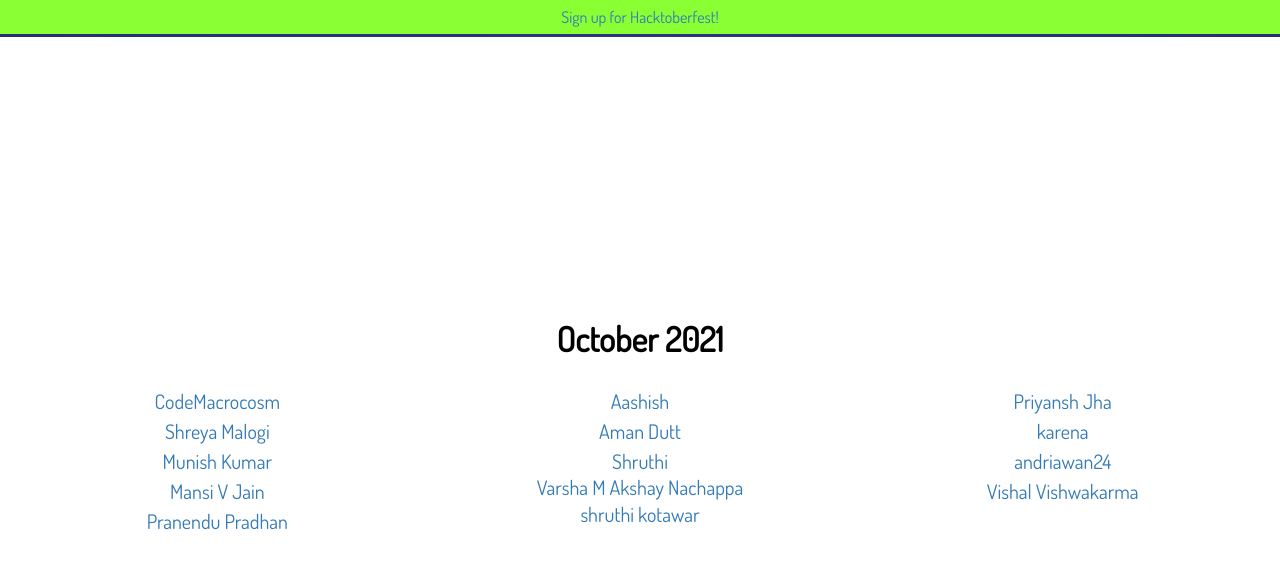
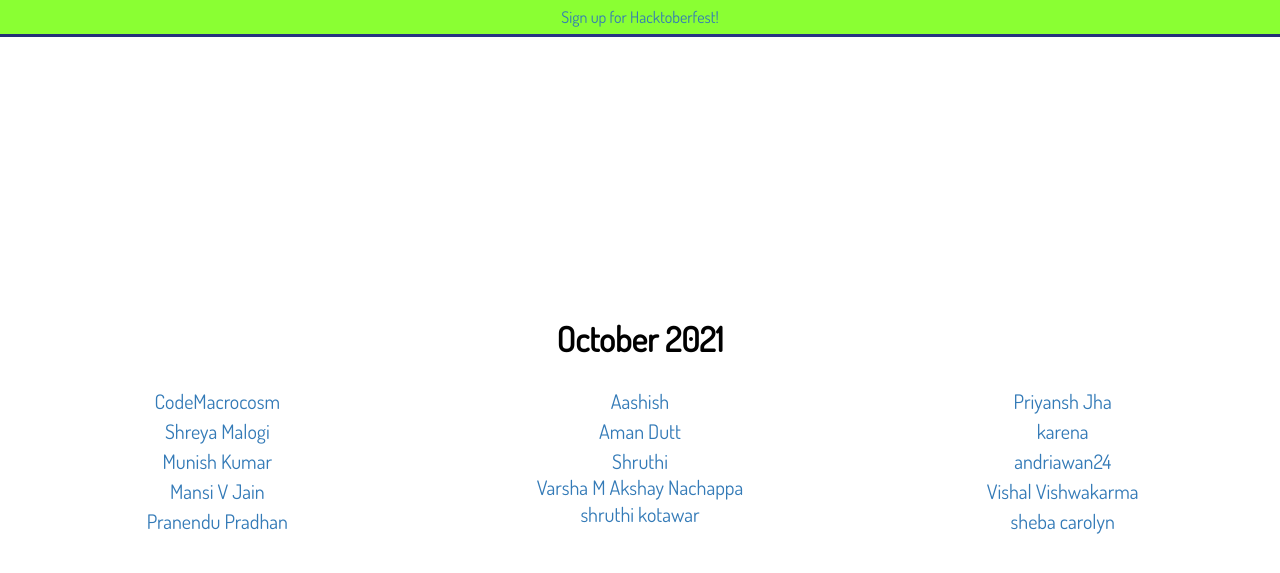
Before and after one commit to CodeMacrocosm/Pull-a-Thon, a plain HTML site: page index.html in a window 1280 px wide. Shown: the part 766-1339 px from the top of the page. Drawn offline with nearby package versions, Linux system fonts and the light colour scheme; a web font is replaced by a local one.

Commit message:
Update index.html

```diff
--- a/index.html
+++ b/index.html
@@ -88,7 +88,8 @@
              <li>
               <a href="https://github.com/vishalvishw10">Vishal Vishwakarma</a>
             </li>
-
+            <li>
+              <a href="https://github.com/shebacarolyn">sheba carolyn</a>
 
           </ol>
         </div>
```
